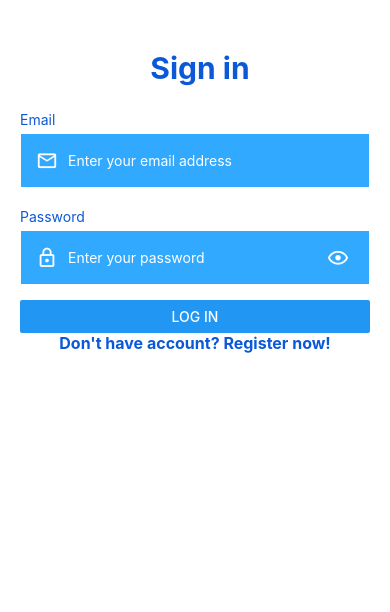
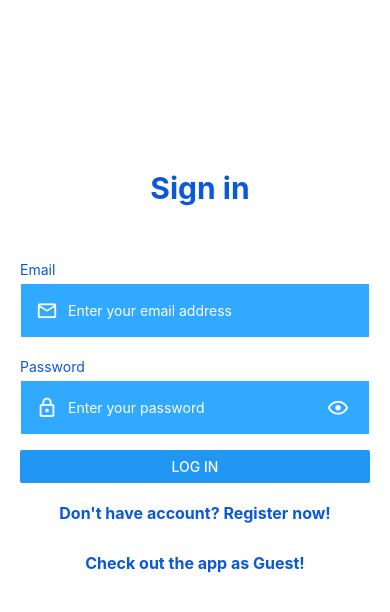
Before and after one commit to UsvathNicolae/Rating-app, a React Native app: screen / in a window 390 px wide. Shown: the top 612 px of the page. Built offline with nearby package versions, Linux system fonts and the light colour scheme.

Commit message:
Added css to profile page

```diff
--- a/src/constants/index.js
+++ b/src/constants/index.js
@@ -21,6 +21,7 @@ export const componentsColors = {
     textSecondary:colors.blue,
     iconPrimary:colors.light,
     iconSecondary:colors.black,
+    iconThird:colors.blue,
     error:colors.red,
     inputLabel:colors.grey,
     inputContainer:colors.light,
--- a/src/pages/ProfilePage/index.js
+++ b/src/pages/ProfilePage/index.js
@@ -73,11 +73,11 @@ const Profile = () => {
             </View>
             <View style={{ flex:2, flexDirection:'row'}}>
                 <View style={{flex:1, flexDirection:'column', justifyContent:'space-around', alignItems:'center'}}>
-                    <Text>Username</Text>
-                    <Text>Email</Text>
-                    <Text>First name</Text>
-                    <Text>Last Name</Text>
-                    <Text>LicencePlate</Text>
+                    <Text style={ styles.text }>Username</Text>
+                    <Text style={ styles.text }>Email</Text>
+                    <Text style={ styles.text }>First name</Text>
+                    <Text style={ styles.text }>Last Name</Text>
+                    <Text style={ styles.text }>LicencePlate</Text>
                 </View>
                 <View style={{ width: 1, backgroundColor: 'black'}} />
                 {editMode?
@@ -115,11 +115,11 @@ const Profile = () => {
 
                     </View>:
                     <View style={{flex: 1, flexDirection:'column', justifyContent:'space-around', alignItems:'center'}}>
-                        <Text>{context.user}</Text>
-                        <Text>{context.email}</Text>
-                        <Text>{context.firstName}</Text>
-                        <Text>{context.lastName}</Text>
-                        <Text>{context.licencePlate}</Text>
+                        <Text style={ styles.text }>{context.user}</Text>
+                        <Text style={ styles.text }>{context.email}</Text>
+                        <Text style={ styles.text }>{context.firstName}</Text>
+                        <Text style={ styles.text }>{context.lastName}</Text>
+                        <Text style={ styles.text }>{context.licencePlate}</Text>
 
                     </View>
                 }
@@ -141,18 +141,22 @@ const styles = StyleSheet.create({
         justifyContent: 'center',
     },
     userIcon: {
-        color: componentsColors.iconPrimary,
+        color: componentsColors.iconThird,
         fontSize: 35,
         marginRight: 10,
     },
     editIcon: {
-        color: componentsColors.iconPrimary,
+        color: componentsColors.iconSecondary,
         fontSize: 20,
         marginRight: 10,
     },
     username:{
         fontSize: 22,
-        color: componentsColors.textPrimary,
+        color: componentsColors.textSecondary,
+
+    },
+    text:{
+        color: componentsColors.textSecondary,
 
     }
 });
--- a/src/pages/homePage/index.js
+++ b/src/pages/homePage/index.js
@@ -75,7 +75,9 @@ const Home = ({navigation}) => {
     return (
 
         <View style={ styles.container }>
-            <View style={
+            {
+                !context.guestMode &&
+                <View style={
                 {
                     height: 50,
                     alignSelf: 'stretch',
@@ -105,6 +107,7 @@ const Home = ({navigation}) => {
                     </TouchableOpacity>
                 </View>
             </View>
+            }
 
             <ScrollView style={styles.scrollView}>
                 {
--- a/src/pages/loginPage/index.js
+++ b/src/pages/loginPage/index.js
@@ -34,7 +34,8 @@ const Login = ({navigation}) => {
                             email: response.email ?? '',
                             firstName: response.firstName ?? '',
                             lastName: response.lastName ?? '',
-                            licencePlate: response.licencePlate ?? ''
+                            licencePlate: response.licencePlate ?? '',
+                            guestMode:false
                         })
 
                         await AsyncStorage.setItem('token', response.token ?? '')
@@ -63,10 +64,35 @@ const Login = ({navigation}) => {
         setErrors(prevState => ({...prevState, [input]: error}));
     };
 
+    const enterAsGuest = async () =>{
+        setCredentials({email: 'Guest', password: 'Guest'})
+        console.log(credentials)
+        await loginService(credentials)
+            .then(async (response) => {
+                if(response){
+                    handleError('', "incorrectCredentials")
+                    setContext({
+                        user: response.user ?? '',
+                        guestMode:true
+                    })
+
+                    await AsyncStorage.setItem('token', response.token ?? '')
+                    setCredentials({email: '', password: ''})
+                    signInValid()
+                }else {
+                    throw new Error("Authentication failed")
+                }})
+            .catch((err) => {
+                handleError('Incorrect email or password', 'incorrectCredentials')
+                //console.error(err.message)
+            })
+    }
+
     return (
         <SafeAreaView style={{backgroundColor: componentsColors.backgroundColor, flex: 1}}>
             <ScrollView contentContainerStyle={
             {
+                marginTop:120,
                 paddingTop: 50,
                 paddingHorizontal: 20
             }}>
@@ -93,19 +119,32 @@ const Login = ({navigation}) => {
                     />
                     {errors.incorrectCredentials && (
                         <Text
-                            style={{color: colors.red, fontSize: 15, textAlign: 'center'}}
+                            style={{color: componentsColors.error, fontSize: 15, textAlign: 'center'}}
                         >{ errors.incorrectCredentials }</Text>
                     )}
                     <Button title="Log In" onPress={validate} />
                     <Text
                         onPress={onRegisterPressed}
                         style={{
+                            marginTop:20,
                             color: componentsColors.textSecondary,
                             fontWeight: 'bold',
                             textAlign: 'center',
                             fontSize: 16,
                         }}>
                         Don't have account? Register now!
+                    </Text>
+
+                    <Text
+                        onPress={ enterAsGuest }
+                        style={{
+                            marginTop:30,
+                            color: componentsColors.textSecondary,
+                            fontWeight: 'bold',
+                            textAlign: 'center',
+                            fontSize: 16,
+                        }}>
+                        Check out the app as Guest!
                     </Text>
                 </View>
 
@@ -119,11 +158,12 @@ export default Login
 const styles = StyleSheet.create({
     container: {
         flex: 1,
-        backgroundColor: '#fff',
+        backgroundColor: componentsColors.backgroundColor,
         alignItems: 'center',
         justifyContent: 'center',
     },
     title: {
+        marginBottom:30,
         fontWeight: 'bold',
         fontSize: 30,
         color: componentsColors.titles,
```
Also changed, not shown: 1 other file (tests, documents, lock files or other folders).
